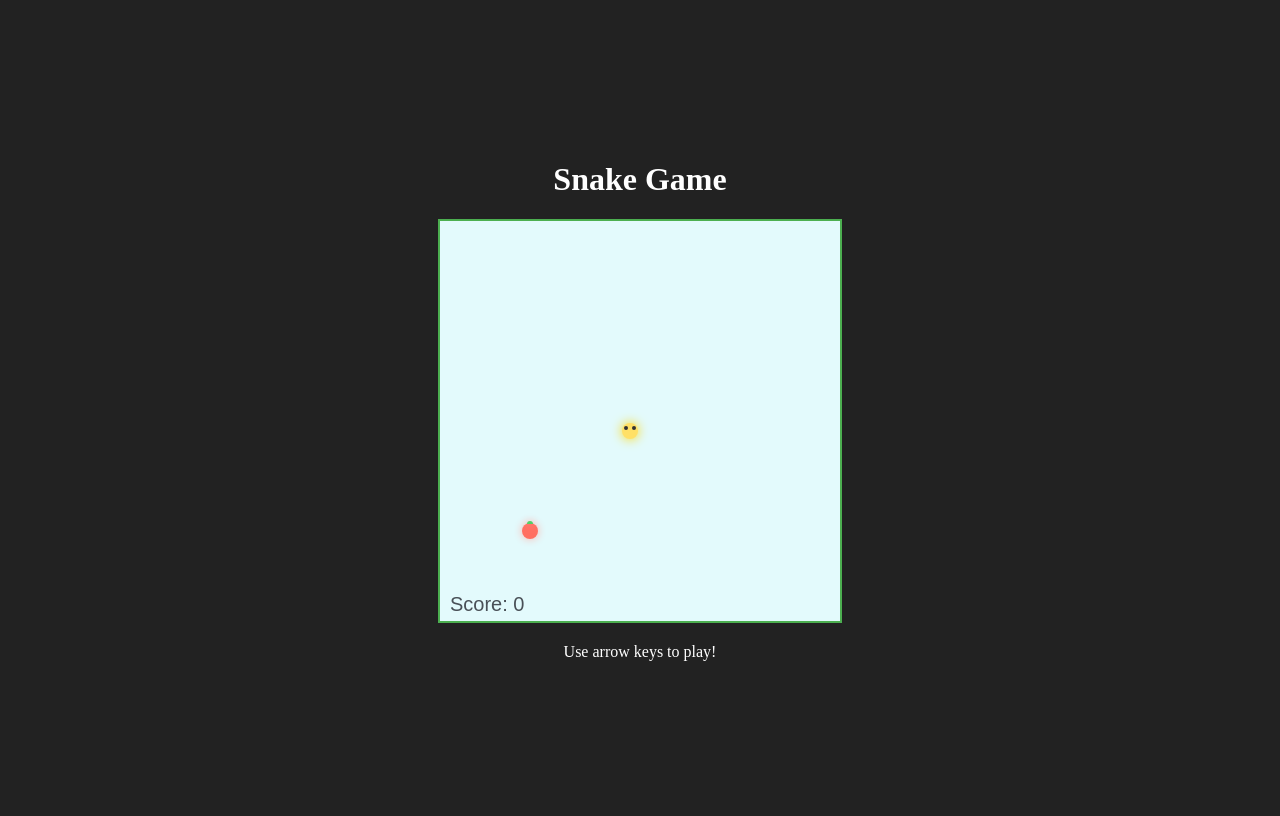
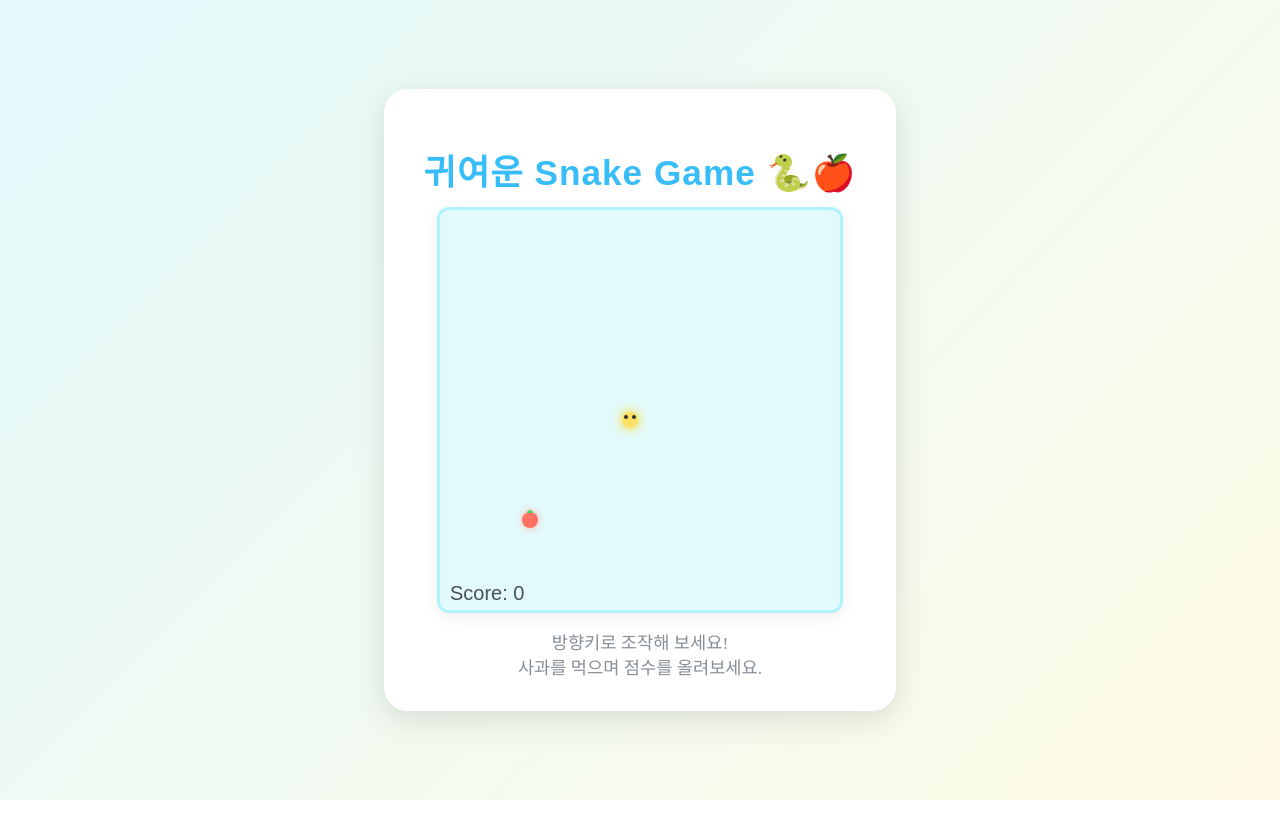
Before and after one commit to yjinnn0719/snake-game, a plain HTML site: page index.html in a window 1280 px wide. Drawn offline with Linux system fonts and the light colour scheme; a web font is replaced by a local one.

Commit message:
귀여운 그래픽에 맞게 index.html 스타일 및 안내문 개선

```diff
--- a/index.html
+++ b/index.html
@@ -1,20 +1,60 @@
 <!DOCTYPE html>
-<html lang="en">
+<html lang="ko">
 <head>
     <meta charset="UTF-8">
     <meta name="viewport" content="width=device-width, initial-scale=1.0">
-    <title>Snake Game</title>
+    <title>귀여운 Snake Game</title>
     <style>
-        body { display: flex; justify-content: center; align-items: center; height: 100vh; background: #222; }
-        #gameCanvas { background: #111; border: 2px solid #4caf50; }
-        h1 { color: #fff; text-align: center; }
+        body {
+            display: flex;
+            justify-content: center;
+            align-items: center;
+            height: 100vh;
+            background: linear-gradient(135deg, #e3fafc 0%, #fffbe6 100%);
+            margin: 0;
+        }
+        #game-container {
+            background: #fff;
+            border-radius: 24px;
+            box-shadow: 0 8px 32px rgba(0,0,0,0.12);
+            padding: 32px 40px 24px 40px;
+            display: flex;
+            flex-direction: column;
+            align-items: center;
+        }
+        #gameCanvas {
+            background: #e3fafc;
+            border: 3px solid #b2f2ff;
+            border-radius: 12px;
+            margin-bottom: 16px;
+            box-shadow: 0 4px 16px rgba(0,0,0,0.07);
+        }
+        h1 {
+            color: #38bdf8;
+            margin-bottom: 12px;
+            font-family: 'GmarketSansMedium', 'Arial', sans-serif;
+            font-size: 2.2rem;
+            letter-spacing: 1px;
+        }
+        .desc {
+            color: #868e96;
+            text-align: center;
+            font-size: 1.1rem;
+            margin-bottom: 0.5rem;
+        }
+        @media (max-width: 500px) {
+            #game-container { padding: 10px; }
+            #gameCanvas { width: 300px; height: 300px; }
+        }
     </style>
+    <!-- 예쁜 폰트 적용 (선택) -->
+    <link href="https://fonts.googleapis.com/css2?family=Gmarket+Sans:wght@500&display=swap" rel="stylesheet">
 </head>
 <body>
-    <div>
-        <h1>Snake Game</h1>
+    <div id="game-container">
+        <h1>귀여운 Snake Game 🐍🍎</h1>
         <canvas id="gameCanvas" width="400" height="400"></canvas>
-        <p style="color:#fff; text-align:center;">Use arrow keys to play!</p>
+        <div class="desc">방향키로 조작해 보세요!<br>사과를 먹으며 점수를 올려보세요.</div>
     </div>
     <script src="snake.js"></script>
 </body>
```
